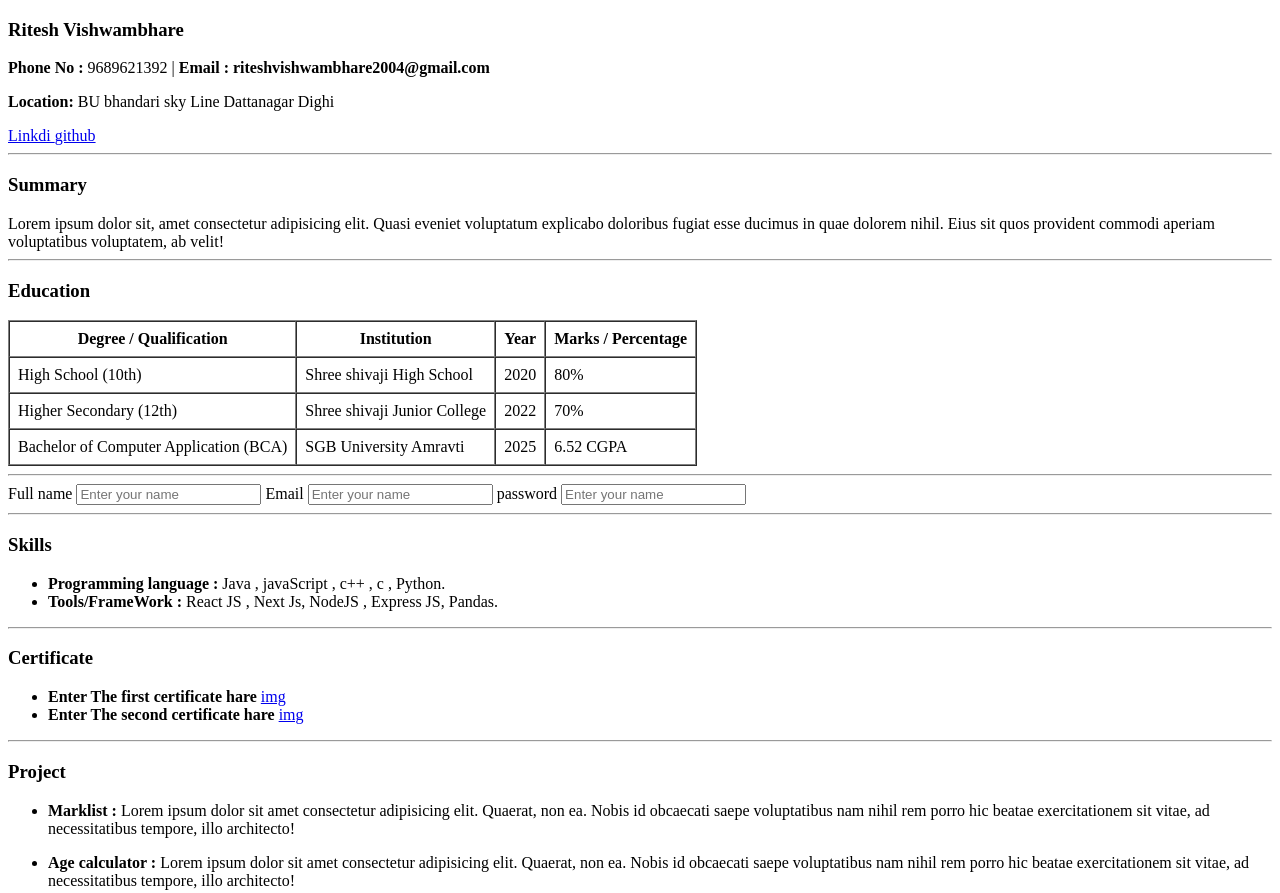
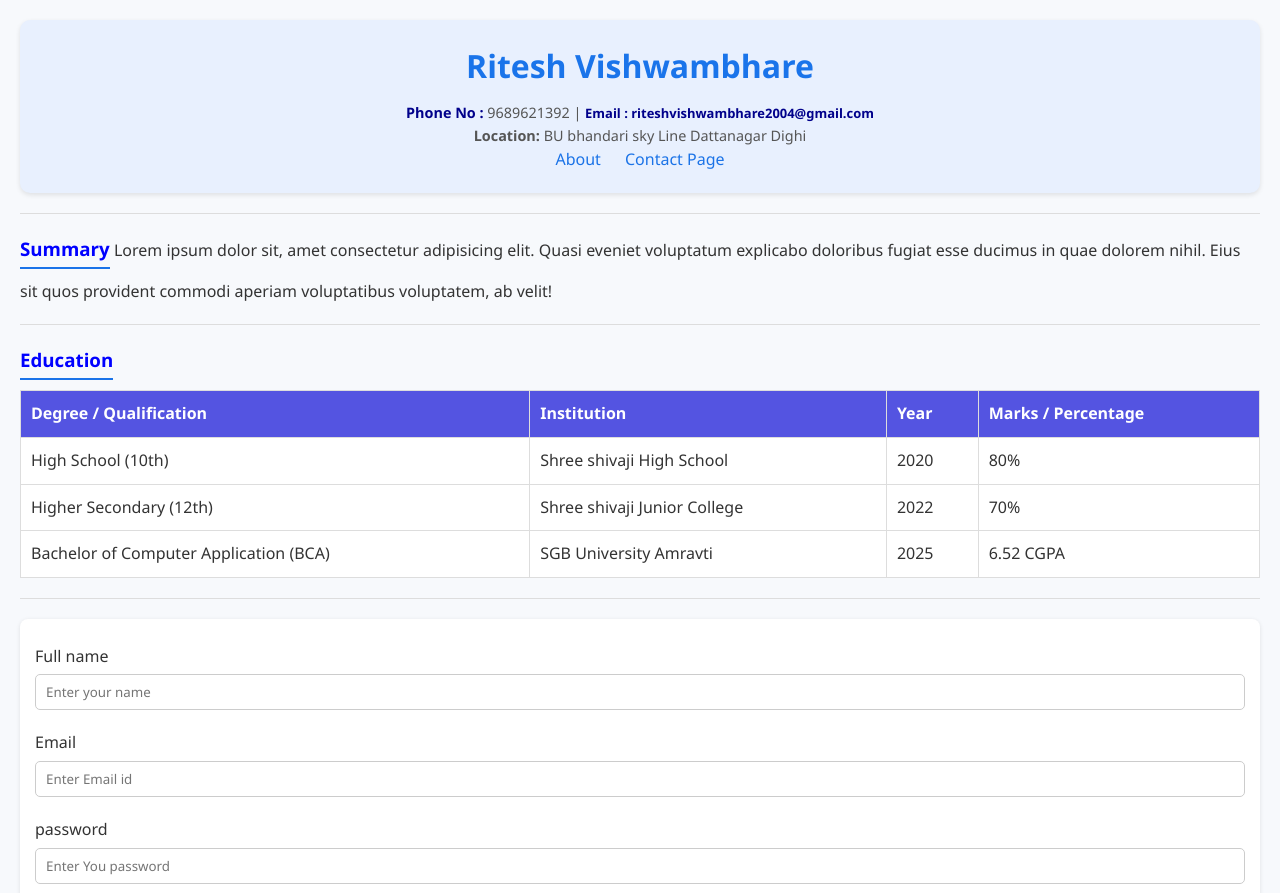
Before and after one commit to riteshvishwambhare/html-resume, a plain HTML site: page index.html in a window 1280 px wide. Shown: the top 893 px of the page. Drawn offline with Linux system fonts and the light colour scheme.

Commit message:
style done

```diff
--- a/index.html
+++ b/index.html
@@ -5,15 +5,16 @@
     <meta charset="UTF-8">
     <meta name="viewport" content="width=device-width, initial-scale=1.0">
     <title>Resume Ritesh</title>
+    <link rel="stylesheet" href="style.css">
 </head>
 
 <body>
-    <section>
-        <h3>Ritesh Vishwambhare</h3>
-        <p><strong>Phone No :</strong> 9689621392 | <strong> Email : riteshvishwambhare2004@gmail.com</strong></p>
-        <p> <strong>Location:</strong> BU bhandari sky Line Dattanagar Dighi</p>
-        <a href="#">Linkdi </a>
-        <a href="#">github </a>
+    <section class="own">
+        <h2 class=" name">Ritesh Vishwambhare</h2>
+        <p class=" contact"><strong style="color: darkblue;">Phone No :</strong> 9689621392 | <strong class= "contact " style="color: darkblue;"> Email : riteshvishwambhare2004@gmail.com</strong></p>
+        <p class="contact"> <strong>Location:</strong> BU bhandari sky Line Dattanagar Dighi</p>
+        <a href="./about.html">About </a>
+        <a href="./contact.html">Contact Page </a>
     </section>
     <hr>
 
@@ -28,7 +29,7 @@
     <section>
         <h3>Education</h3>
         <table border="1" cellpadding="8" cellspacing="0">
-            <tr>
+            <tr  style="color: white;">
                 <th>Degree / Qualification</th>
                 <th>Institution</th>
                 <th>Year</th>
@@ -61,9 +62,9 @@
             <label for="name"> Full name</label>
             <input id="name" type="text" value="" placeholder="Enter your name">
             <label for="email"> Email</label>
-            <input id="email" type="email" value="" placeholder="Enter your name">
+            <input id="email" type="email" value="" placeholder="Enter Email id">
             <label for="pass"> password</label>
-            <input id="pass" type="password" value="" placeholder="Enter your name">
+            <input id="pass" type="password" value="" placeholder="Enter You password">
             <hr>
         </form>
         <section>
--- /dev/null
+++ b/style.css
@@ -0,0 +1,112 @@
+* {
+    margin: 0;
+    padding: 0;
+    box-sizing: border-box;
+    font-family: 'Segoe UI', Tahoma, Geneva, Verdana, sans-serif;
+}
+.own {
+    text-align: center;
+    padding: 20px;
+    background-color: #e8f0fe;
+    border-radius: 10px;
+    box-shadow: 0 2px 5px rgba(0,0,0,0.1);
+    margin-bottom: 20px;
+}
+.own .name {
+    font-size: 2em;
+    color: #1a74ea;
+    margin-bottom: 10px;
+}
+.own .contact {
+    font-size: 0.9em;
+    color: #555;
+}
+.own a {
+    margin: 0 10px;
+    text-decoration: none;
+    color: #1b73e7;
+    font-weight: 500;
+}
+
+h3{
+    color: blue;
+    margin-bottom: 10px;
+    border-bottom: 2px solid #1a73e8;
+    display: inline-block;
+    padding-bottom: 3px;
+}
+body{
+   background-color: #f7f9fc;
+    color: #333;
+    line-height: 1.6;
+    padding: 20px;
+}
+
+table{
+    width: 100%;
+    border-collapse: collapse;
+    margin-botatom: 20px;
+    background-color: white;
+}
+table th, table td {
+    padding: 10px;
+    border: 1px solid #ddd;
+    text-align: left;
+}
+
+table th{
+    background-color: rgb(84, 84, 225);
+}
+
+form{
+    background-color: white;
+    padding: 15px;
+    border-radius: 8px;
+    box-shadow: 0 1px 4px rgba(0,0,0,0.1);
+    margin-bottom: 10px;
+}
+
+form label{
+    display: block;
+    margin:  10px 0px 5px;
+    font-weight: 500;
+}
+form input {
+    width: 100%;
+    padding:  8px 10px;
+    margin-bottom: 10px;
+    border-radius: 5px;
+    border: 1px solid #ccc;
+}
+ul{
+    list-style-type:square;
+    padding-left: 20px;
+    margin-bottom: 20px;
+}
+ul li{
+    margin-bottom: 5px;
+}
+
+a{
+    color: #1a73e8;
+}
+
+hr{
+    border: none;
+    height: 1px;
+    background-color: #ddd;
+    margin: 20px 0;
+}
+
+@media(max-width: 768px){
+    body{
+        padding: 10px;
+    }
+    .own .name{
+        font-size: 1.5rem;
+    }
+
+    table th , table td{
+        padding: 8px;
+    }
+}
```
Also changed, not shown: about.html (added, +13 -0 lines), contact.html (added, +14 -0 lines).
